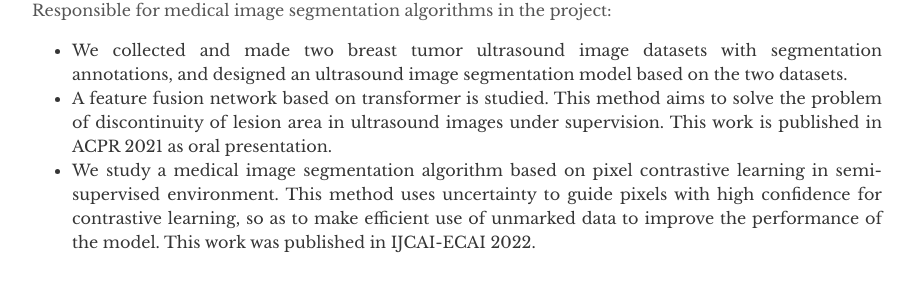
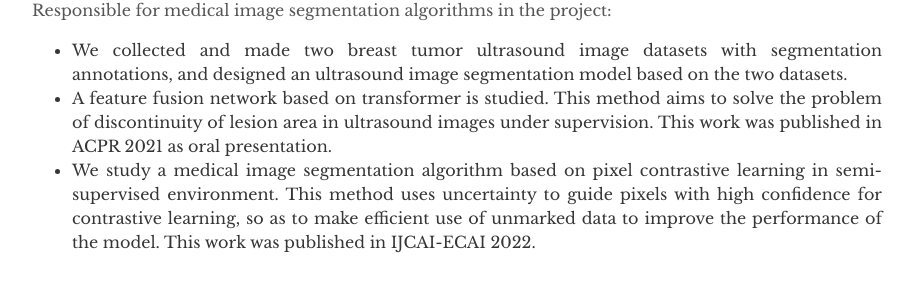
Before and after one commit to taovv/taovv.github.io, a Jekyll site: the page built from index.md, in a window 1280 px wide and 900 px high, scrolled down 1399 px. Shown: the part 172-476 px from the top of the window, without its empty margins (183-1098 px from the left). Built offline with Jekyll 4.4.1, drawn with Linux system fonts in a browser that asks for light colours; a script that is not in the unit is left out.

Commit message:
Update index.md

```diff
--- a/index.md
+++ b/index.md
@@ -49,7 +49,7 @@ layout: about
 <b>NSFC</b>, <em>Sep 2020 ~ now</em><br>
 Responsible for medical image segmentation algorithms in the project:
 - <div style="text-align:justify;text-justify:inter-ideograph">We collected and made two breast tumor ultrasound image datasets with segmentation annotations, and designed an ultrasound image segmentation model based on the two datasets.</div>
-- <div style="text-align:justify;text-justify:inter-ideograph">A feature fusion network based on transformer is studied. This method aims to solve the problem of discontinuity of lesion area in ultrasound images under supervision. This work is published in ACPR 2021 as oral presentation.</div>
+- <div style="text-align:justify;text-justify:inter-ideograph">A feature fusion network based on transformer is studied. This method aims to solve the problem of discontinuity of lesion area in ultrasound images under supervision. This work was published in ACPR 2021 as oral presentation.</div>
 - <div style="text-align:justify;text-justify:inter-ideograph">We study a medical image segmentation algorithm based on pixel contrastive learning in semi-supervised environment. This method uses uncertainty to guide pixels with high confidence for contrastive learning, so as to make efficient use of unmarked data to improve the performance of the model. This work was published in IJCAI-ECAI 2022.</div>
 
 
```
